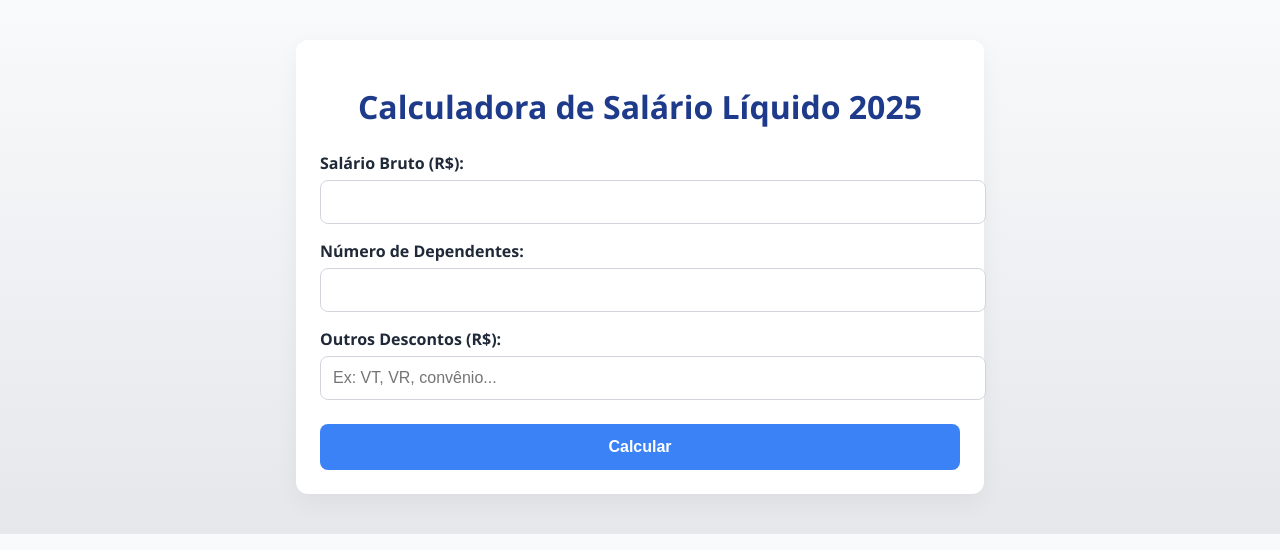
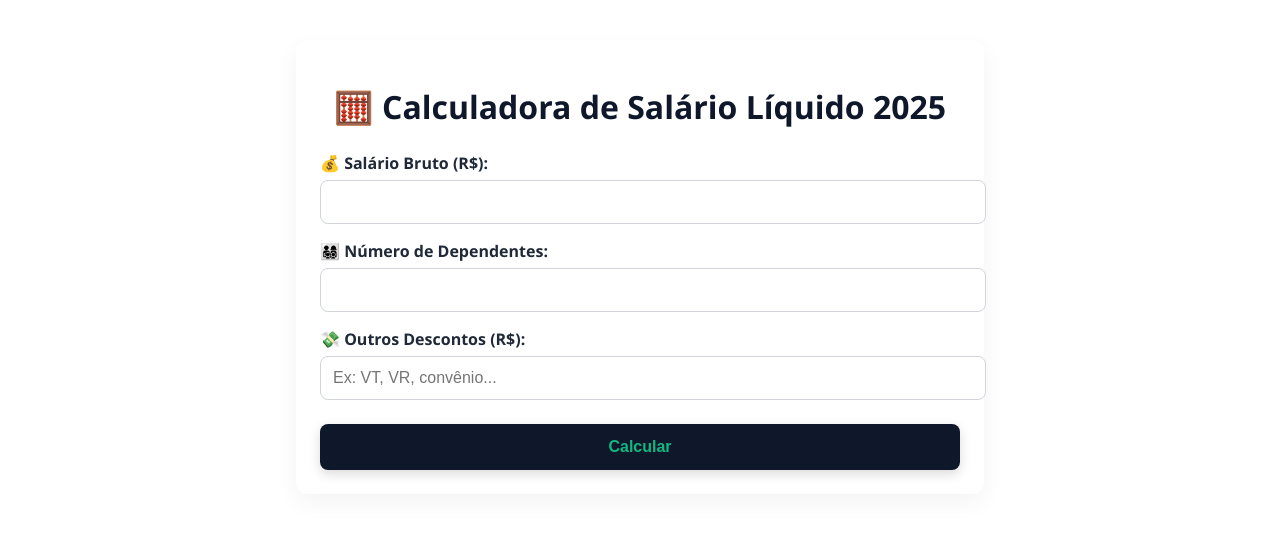
Before and after one commit to araujbruno/calculadora-salario-flask, a Flask app: page / in a window 1280 px wide. Shown: the top 550 px of the page. Run offline with Flask 3, Linux system fonts and the light colour scheme.

Commit message:
Update index.html

```diff
--- a/templates/index.html
+++ b/templates/index.html
@@ -6,16 +6,16 @@
   <title>Calculadora de Salário Líquido 2025</title>
   <style>
     :root {
-      --cor-primaria: #1e3a8a;
-      --cor-secundaria: #3b82f6;
+  --cor-primaria: #0f172a; /* azul escuro (Mestres) */
+  --cor-secundaria: #0f172a;
   --cor-suave: #f3f4f6;
-      --cor-verde: #16a34a;
+  --cor-verde: #10b981; /* verde claro (da Contabilidade) */
   --cor-vermelha: #dc2626;
 }
     body {
       margin: 0;
       font-family: 'Segoe UI', Tahoma, Geneva, Verdana, sans-serif;
-      background: linear-gradient(180deg, #f9fafb 0%, #e5e7eb 100%);
+      background: #ffffff;
       color: #1f2937;
     }
     .container {
@@ -48,17 +48,19 @@
   margin-top: 24px;
   width: 100%;
   padding: 14px;
-      background-color: var(--cor-secundaria);
-      color: white;
+  background-color: #0f172a; /* azul escuro */
+  color: #10b981; /* verde claro */
   font-size: 16px;
   border: none;
   border-radius: 8px;
   font-weight: 600;
   cursor: pointer;
-      transition: background 0.2s ease-in-out;
+  transition: all 0.3s ease-in-out;
+  box-shadow: 0 4px 12px rgba(0, 0, 0, 0.15);
 }
     button:hover {
-      background-color: var(--cor-primaria);
+  background-color: #1e293b;
+  transform: translateY(-2px);
 }
     .resultado {
       margin-top: 32px;
@@ -84,15 +86,15 @@
 </head>
 <body>
   <div class="container">
-    <h1>Calculadora de Salário Líquido 2025</h1>
+    <h1>🧮 Calculadora de Salário Líquido 2025</h1>
     <form method="POST">
-      <label for="salario">Salário Bruto (R$):</label>
+      <label for="salario">💰 Salário Bruto (R$):</label>
       <input type="number" name="salario" step="0.01" required />
 
-      <label for="dependentes">Número de Dependentes:</label>
+      <label for="dependentes">👨‍👩‍👧‍👦 Número de Dependentes:</label>
       <input type="number" name="dependentes" min="0" required />
 
-      <label for="outros">Outros Descontos (R$):</label>
+      <label for="outros">💸 Outros Descontos (R$):</label>
       <input type="number" name="outros" step="0.01" placeholder="Ex: VT, VR, convênio..." />
 
       <button type="submit">Calcular</button>
```
Lines whose indentation alone changed are shown as unchanged.
